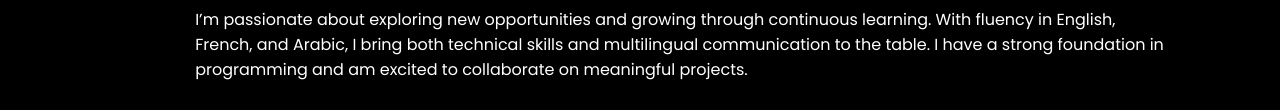
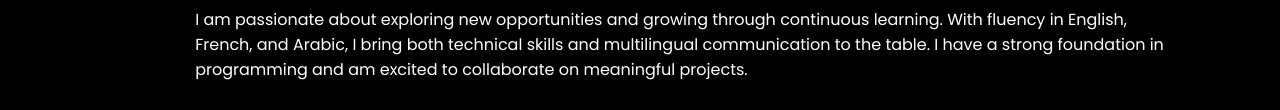
Before and after one commit to waelbakir/portofolio, a plain HTML site: page index.html in a window 1280 px wide. Shown: the part 405-515 px from the top of the page. Drawn offline with Linux system fonts and the light colour scheme.

Commit message:
Update index.html

```diff
--- a/index.html
+++ b/index.html
@@ -28,7 +28,7 @@
         <div class="home-content">
             <h1>Hi, I'm <span>Wael</span></h1>
             <h3 class="typing-text">I'm a <span></span></h3>
-            <p>I’m passionate about exploring new opportunities and growing through continuous learning. With fluency in English, French, and Arabic, I bring both technical skills and multilingual communication to the table. I have a strong foundation in programming and am excited to collaborate on meaningful projects.</p>
+            <p>I am passionate about exploring new opportunities and growing through continuous learning. With fluency in English, French, and Arabic, I bring both technical skills and multilingual communication to the table. I have a strong foundation in programming and am excited to collaborate on meaningful projects.</p>
             <div class="social-icons">
                 <a href="https://www.linkedin.com/in/wa%C3%ABl-bakir-8ab7b5283/"><i class="fa-brands fa-linkedin"></i></a>
                 <a href="https://github.com/waelbakir"><i class="fa-brands fa-github"></i></a>
```
